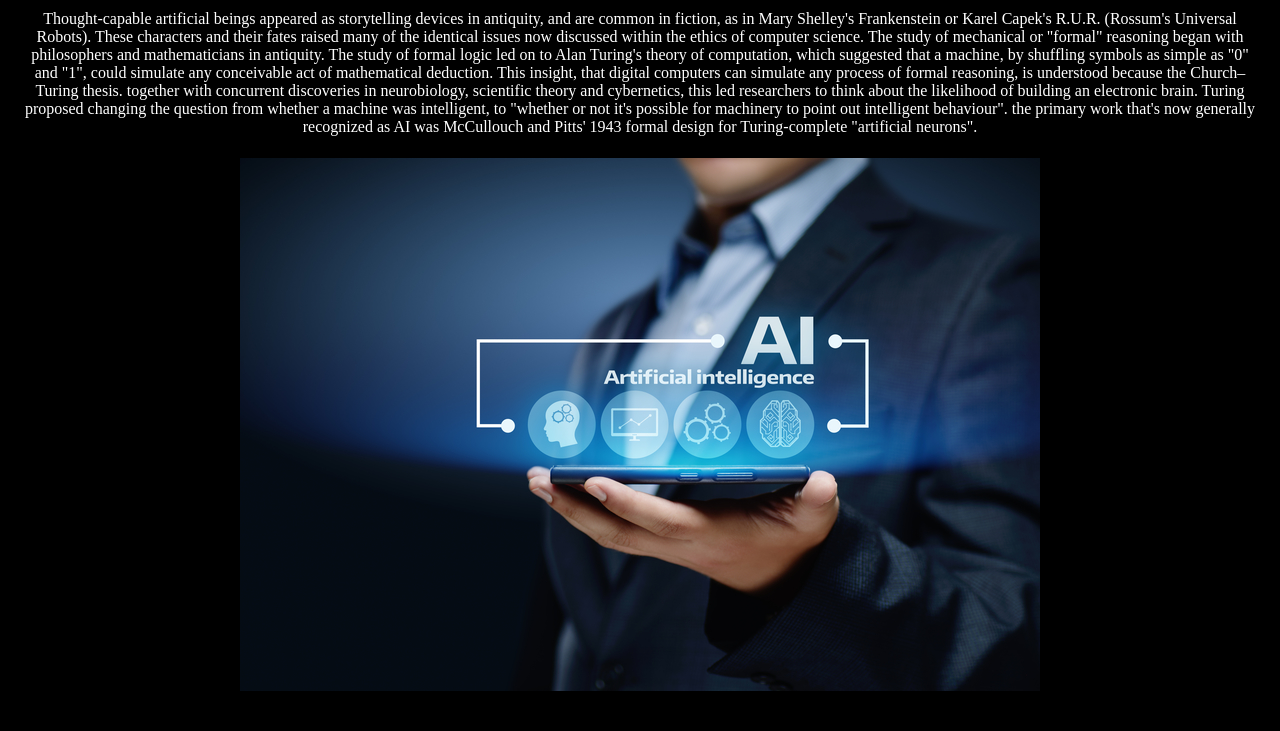
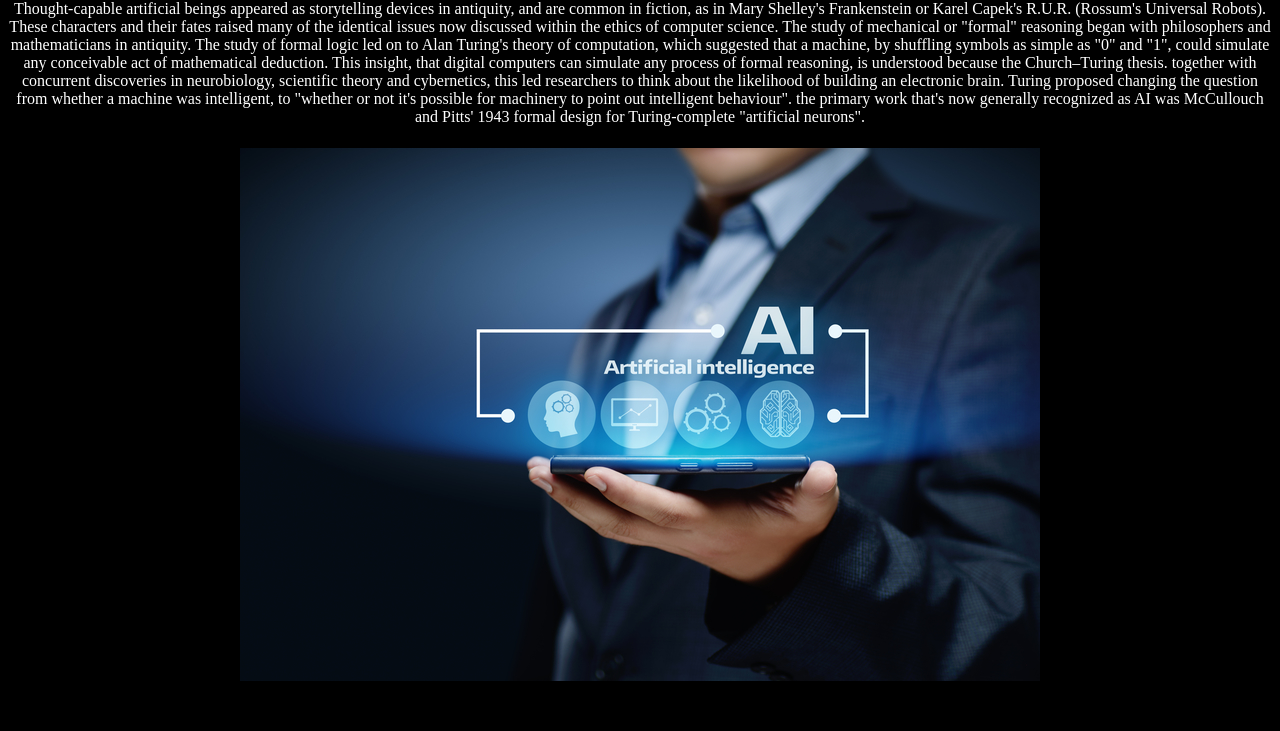
Before and after one commit to MohamedEmary/ece001, a plain HTML site: page index.html in a window 1280 px wide. Shown: the part 116-847 px from the top of the page. Drawn offline with Linux system fonts and the light colour scheme.

Commit message:
Update styles.css

```diff
--- a/styles.css
+++ b/styles.css
@@ -1,2 +1,2 @@
-body{background-color:black; color:white; border: 5px white; padding: 10px;}
+body{background-color:black; color:white;}
 a{color: orange}
```
